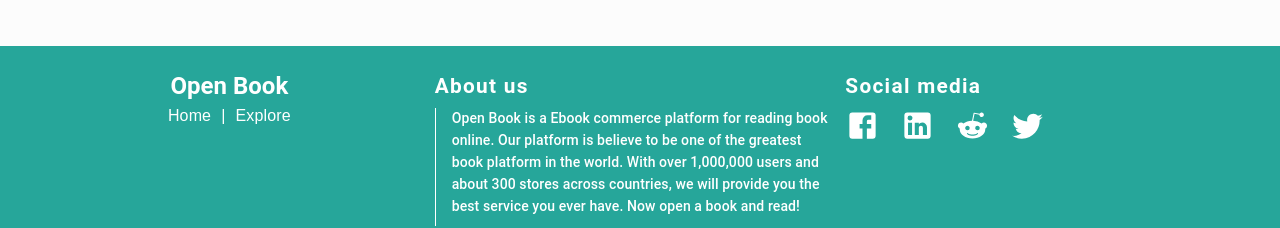
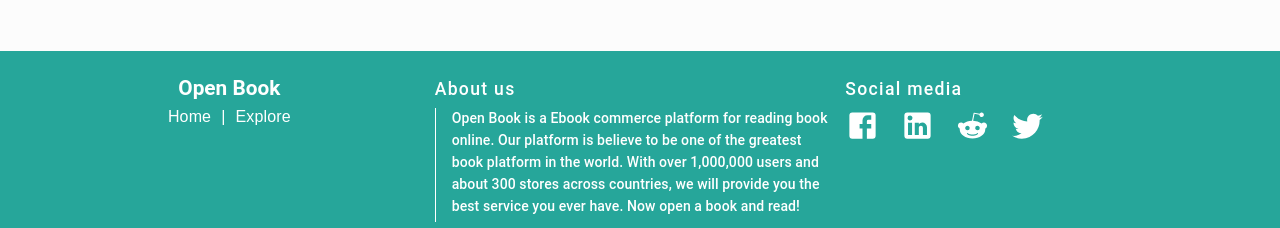
Before and after one commit to hoanglong040800/open-book, a Next.js app: page / in a window 1280 px wide. Shown: the part 500-728 px from the top of the page. Built offline with nearby package versions, Linux system fonts and the light colour scheme; no server answers; a web font is replaced by a local one.

Commit message:
refactor book card

```diff
--- a/src/common/themes/theme.js
+++ b/src/common/themes/theme.js
@@ -39,32 +39,32 @@ const theme = createTheme({
 
 		h1: {
 			fontSize: '2.5rem',
-			fontWeight: 'bolder',
+			fontWeight: '900',
 		},
 
 		h2: {
-			fontSize: '2.3rem',
-			fontWeight: 'bolder',
+			fontSize: '2rem',
+			fontWeight: '900',
 		},
 
 		h3: {
-			fontSize: '2rem',
-			fontWeight: 'bolder',
+			fontSize: '1.8rem',
+			fontWeight: '700',
 		},
 
 		h4: {
-			fontSize: '1.8rem',
-			fontWeight: 'bold',
+			fontSize: '1.5rem',
+			fontWeight: '700',
 		},
 
 		h5: {
-			fontSize: '1.5rem',
-			fontWeight: 'bold',
+			fontSize: '1.3rem',
+			fontWeight: '500',
 		},
 
 		h6: {
-			fontSize: '1.3rem',
-			fontWeight: 'bold',
+			fontSize: '1.1rem',
+			fontWeight: '500',
 		},
 	},
 })
--- a/src/modules/books/components/bookcard/BookCard.js
+++ b/src/modules/books/components/bookcard/BookCard.js
@@ -26,17 +26,26 @@ export default function BookCard({ item }) {
 					/>
 
 					<CardContent>
-						<Typography {...props.title}>{name}</Typography>
+						<Typography
+							variant="h6"
+							style={{ height: 70, letterSpacing: 0.5, overflow: 'hidden' }}
+						>
+							{name}
+						</Typography>
 
-						<section className={mui.lowerSection}>
-							<div className={mui.infoContainer}>
-								<Typography {...props.info}>{point}</Typography>
+						<section className="flex justify-between">
+							<div className="flex align-center gap-medium">
+								<Typography variant="body1" color="textSecondary">
+									{point}
+								</Typography>
 								<Star color="secondary" />
 							</div>
 
-							<div className={mui.infoContainer}>
+							<div className="flex align-center gap-medium">
 								<Visibility />
-								<Typography {...props.info}>{view}</Typography>
+								<Typography variant="body1" color="textSecondary">
+									{view}
+								</Typography>
 							</div>
 						</section>
 					</CardContent>
@@ -44,27 +53,6 @@ export default function BookCard({ item }) {
 			</Card>
 		</Link>
 	)
-}
-
-const styles = {
-	title: {
-		height: '70px',
-		letterSpacing: 0.5,
-		overflow: 'hidden',
-	},
-}
-
-const props = {
-	title: {
-		gutterBottom: true,
-		variant: 'h6',
-		style: styles.title,
-	},
-
-	info: {
-		variant: 'body1',
-		color: 'textSecondary',
-	},
 }
 
 const useStyles = makeStyles(theme => ({
@@ -78,17 +66,6 @@ const useStyles = makeStyles(theme => ({
 		borderBottom: '1px solid #ccc',
 	},
 
-	lowerSection: {
-		display: 'flex',
-		justifyContent: 'space-between',
-	},
-
-	infoContainer: {
-		display: 'flex',
-		alignItems: 'center',
-		gap: 10,
-	},
-
 	[theme.breakpoints.down('sm')]: {
 		bookCover: {
 			height: 250,
```
